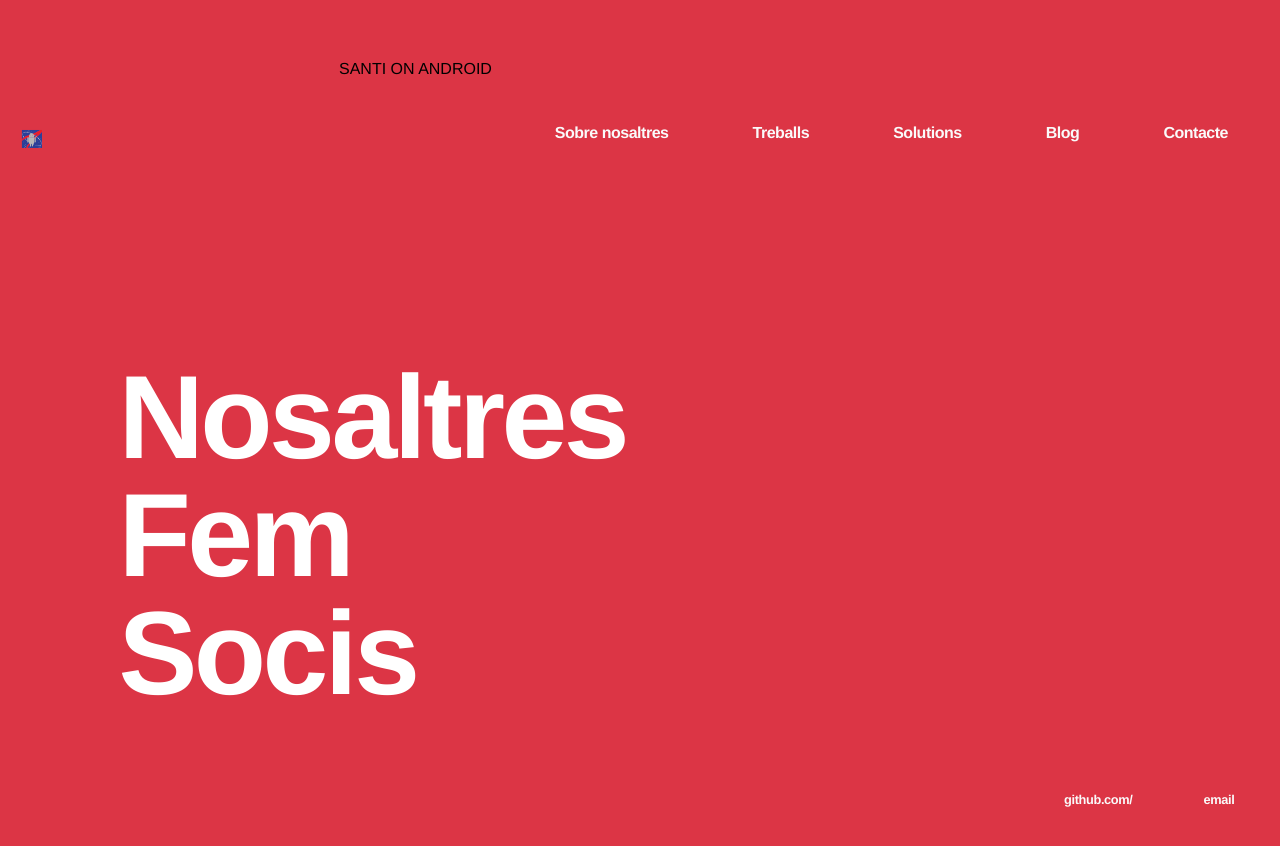
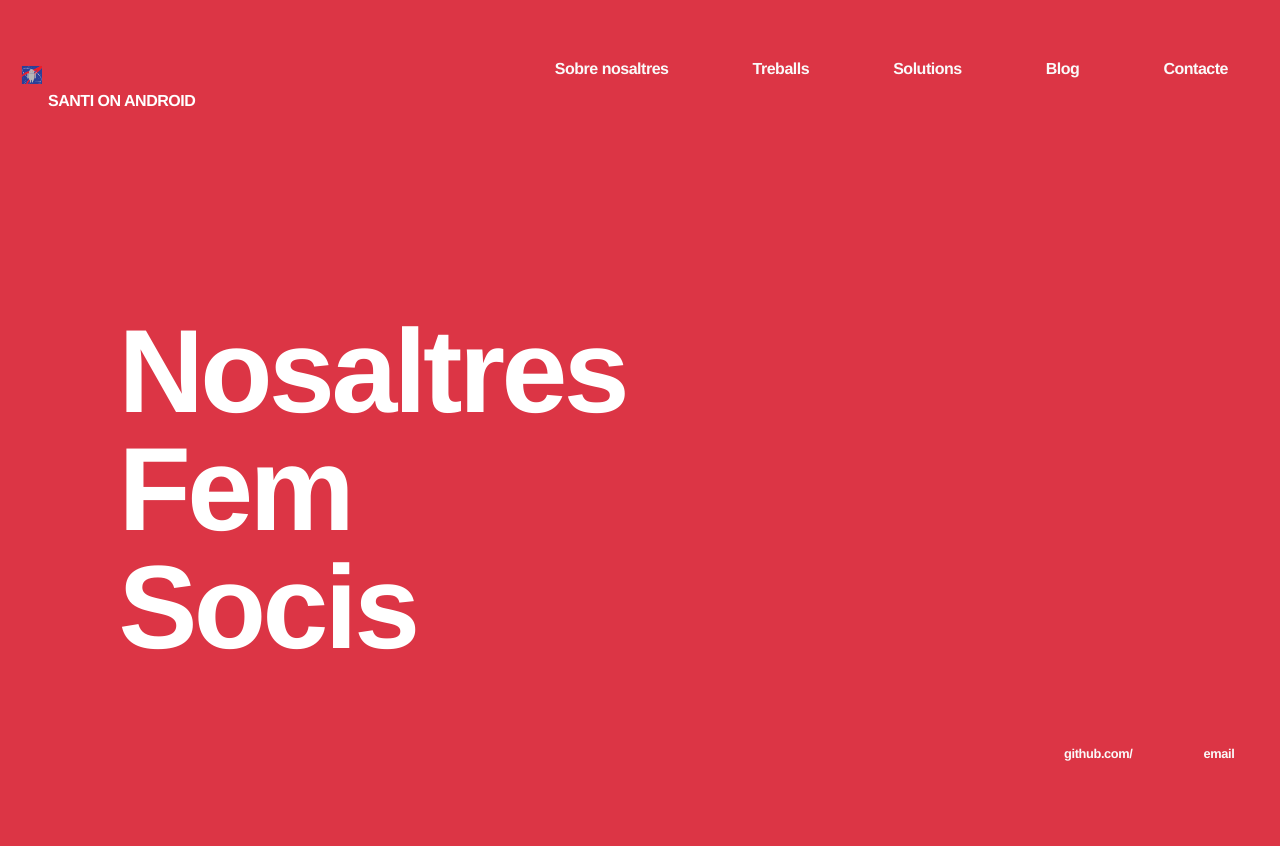
Before and after one commit to SantiOnAndroid/SantiOnAndroid.github.io, a Jekyll site: the page built from index.html, in a window 1280 px wide. Shown: the top 846 px of the page. Built offline with Jekyll 4.4.1, drawn with Linux system fonts in a browser that asks for light colours; some web fonts are replaced.

Commit message:
modificant titolj

```diff
--- a/_layouts/default.html
+++ b/_layouts/default.html
@@ -8,9 +8,9 @@
 		</head>
 		<body>
        <header>
+		   <img src="images/na.png">
+		   <svg id="icon" height="2em" width="339">
 
-		   <svg id="icon" height="2em" width="339">
-			   <img src="images/na.png">
 			   <text x="0" y="14" >SANTI ON ANDROID</text>
 
 		   </svg>
```
